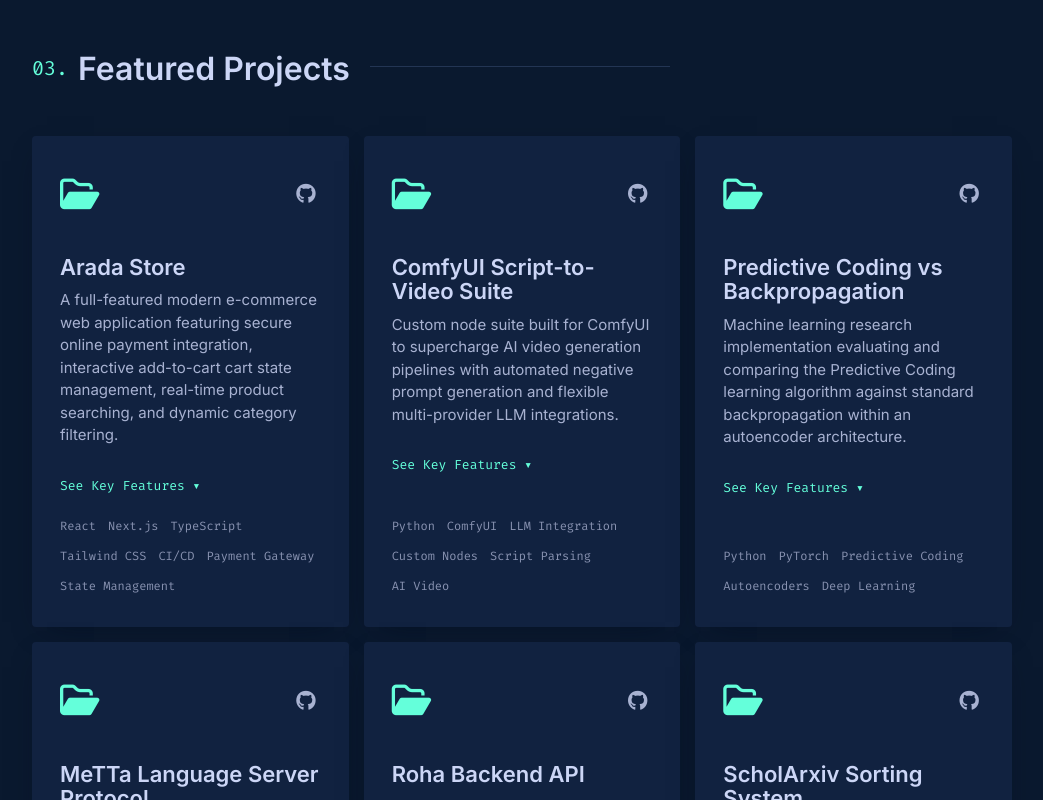
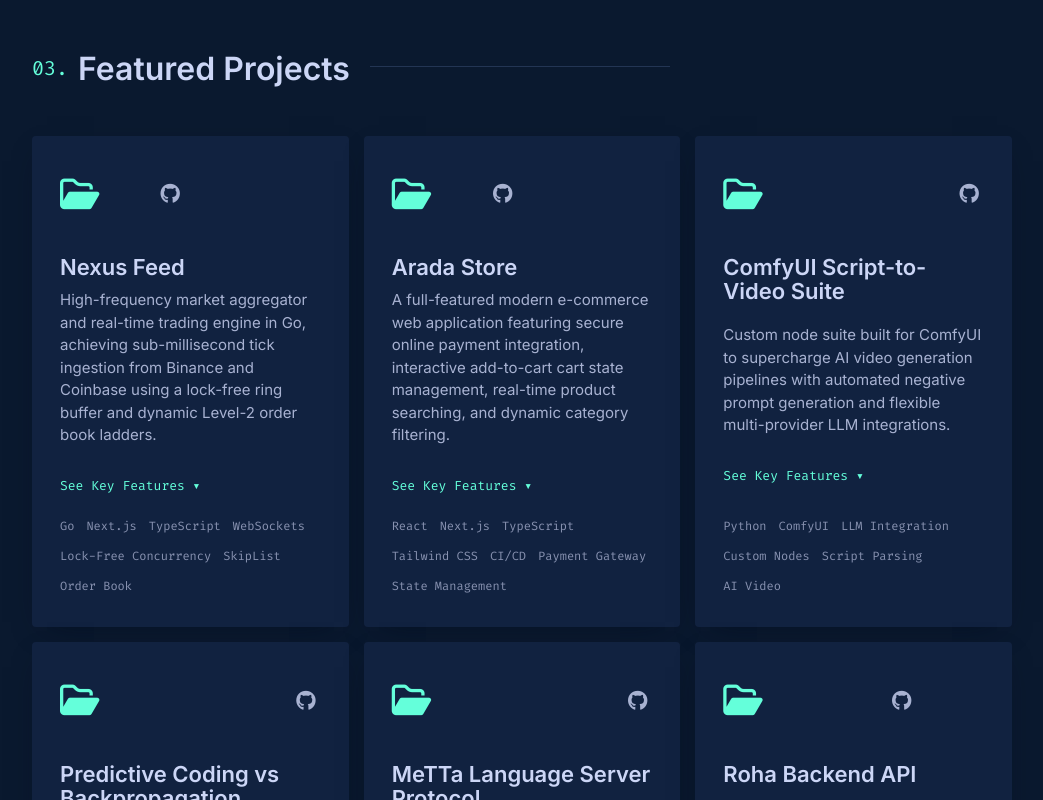
Before and after one commit to EYOB123695/Portfolio, a Next.js app: page / in a window 1280 px wide. Shown: the part 2280-3080 px from the top of the page, without its empty margins (118-1161 px from the left). Built offline with nearby package versions, Linux system fonts and the light colour scheme.

Commit message:
project-added

```diff
--- a/components/Projects.tsx
+++ b/components/Projects.tsx
@@ -12,6 +12,27 @@
 }
 
 const projects: Project[] = [
+  {
+    title: "Nexus Feed",
+    description:
+      "High-frequency market aggregator and real-time trading engine in Go, achieving sub-millisecond tick ingestion from Binance and Coinbase using a lock-free ring buffer and dynamic Level-2 order book ladders.",
+    features: [
+      "Engineered sub-millisecond tick ingestion from Binance and Coinbase using a 64K lock-free ring buffer and an O(log N) SkipList order book",
+      "Reduced network payload volume by 99.6% by designing a 50ms (20 FPS) batch conflation engine and real-time cross-exchange arbitrage scanner",
+      "Developed a responsive Next.js trading terminal featuring dynamic Level-2 order book ladders and live engine telemetry",
+      "Benchmarked scalability with 1,000 concurrent clients, successfully delivering 36,000+ deep market snapshots in 60 seconds with a 99.98% success rate",
+    ],
+    tech: [
+      "Go",
+      "Next.js",
+      "TypeScript",
+      "WebSockets",
+      "Lock-Free Concurrency",
+      "SkipList",
+      "Order Book",
+    ],
+    github: "https://github.com/EYOB123695/Nexus-Feed",
+  },
   {
     title: "Arada Store",
     description:
@@ -198,10 +219,12 @@
                       project.title
                     )}
                   </h3>
+                </header>
+
                 <div className="project-description">
                   <p>{project.description}</p>
 
-                    {project.features && (
+                  {project.features && project.features.length > 0 && (
                     <>
                       <button
                         type="button"
@@ -219,7 +242,7 @@
                           </span>
                           <ul className="text-xs space-y-1.5 text-[var(--slate)] pl-1">
                             {project.features.map((feat, i) => (
-                                <li key={i} className="flex items-start gap-1.5">
+                              <li key={`${project.title}-feat-${i}`} className="flex items-start gap-1.5">
                                 <span className="text-[var(--green)]">▹</span>
                                 <span>{feat}</span>
                               </li>
@@ -230,11 +253,11 @@
                     </>
                   )}
                 </div>
-                </header>
+
                 <footer>
                   <ul className="project-tech-list">
-                    {project.tech.map((t) => (
-                      <li key={t}>{t}</li>
+                    {project.tech.map((t, i) => (
+                      <li key={`${project.title}-tech-${i}-${t}`}>{t}</li>
                     ))}
                   </ul>
                 </footer>
```
Lines whose indentation alone changed are shown as unchanged.
